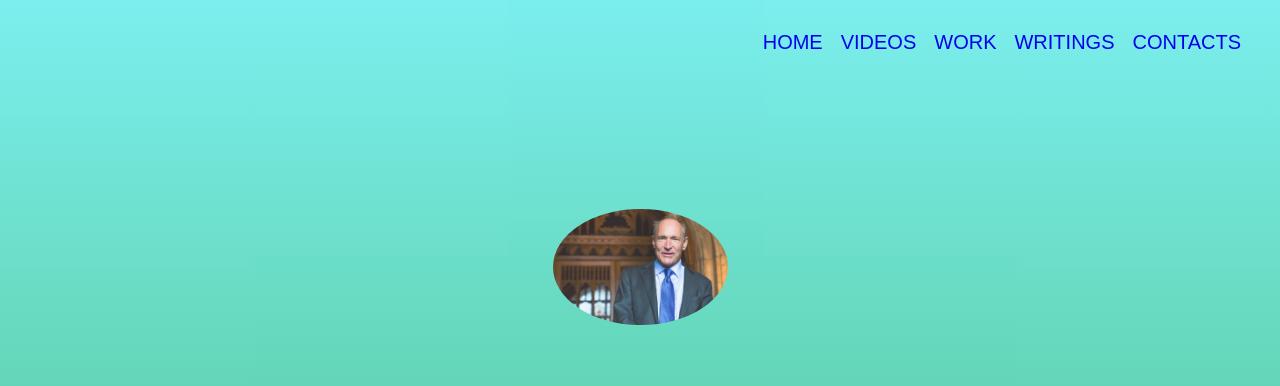
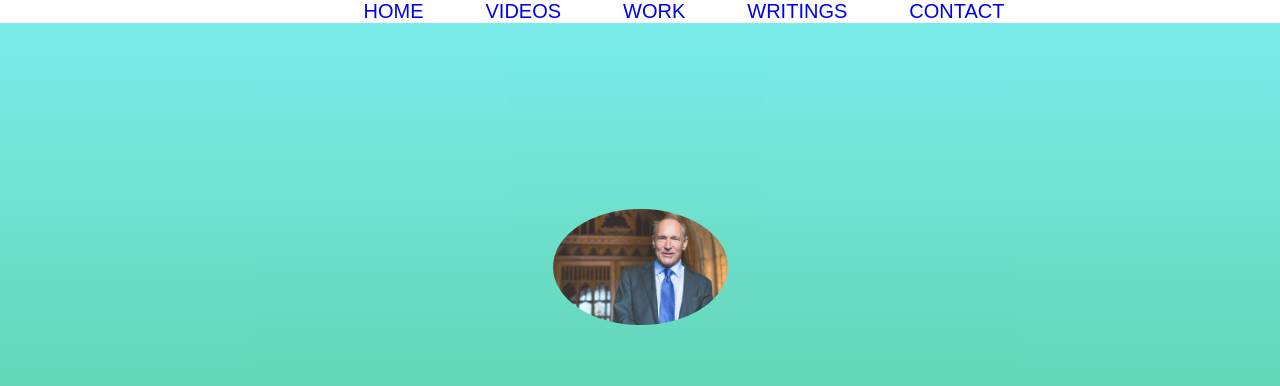
Before and after one commit to Y-teach-blip/Class_57, a plain HTML site: page index.html in a window 1280 px wide. Shown: the top 386 px of the page. Drawn offline with Linux system fonts and the light colour scheme.

Commit message:
Add files via upload

```diff
--- a/index.html
+++ b/index.html
@@ -8,13 +8,15 @@
 </head>
 
 <body>
-    <ul class="menu">
-        <li class="links"><a href="#welcome">HOME</a></li>
-        <li class="links"><a href="#video">VIDEOS</a></li>
-        <li class="links"><a href="#work">WORK</a></li>
-        <li class="links"><a href="#writing">WRITINGS</a></li>
-        <li class="links"><a href="#contact">CONTACTS</a></li>
-    </ul>
+    <center>
+        <ul class="menu">
+            <li class="links"><a href="#welcome">HOME</a></li>
+            <li class="links"><a href="#videos">VIDEOS</a></li>
+            <li class="links"><a href="#work">WORK</a></li>
+            <li class="links"><a href="#writings">WRITINGS</a></li>
+            <li class="links"><a href="#contact">CONTACT</a></li>
+        </ul>
+    </center>
     <section id="Welcome" class="parallax-container">
         <div class="parallax-inner">
             <img src="Sir_Tim_Berners-Lee.jpg" class="profile">
@@ -23,8 +25,6 @@
             <h3> I'm the founder of www- World Wide Web </h3>
         </div>
     </section>
-
-
     <section id="bio">
         <h1> Hi! </h1>
         <div class="line">
@@ -34,7 +34,7 @@
             In 1995 Microsoft produced the first version of Internet Explorer and this commercial browser created enormous growth in websites and web users. The Web was first used for e-commerce in 1997.</p>
 
     </section>
-    <section id="video">
+    <section id="videos">
         <h1> Videos </h1>
         <div class="line">
         </div>
@@ -52,7 +52,7 @@
         <iframe width="640" height="360" src="https://en.wikipedia.org/wiki/Tim_Berners-Lee#Career_and_research" frameborder="0">
         </iframe>
     </section>
-    <section id="writing">
+    <section id="writings">
         <h1> Writings </h1>
         <div class="line">
         </div>
@@ -62,6 +62,32 @@
         <br>
         <a class="article" href="https://webfoundation.org/about/sir-tim-berners-lee/" target="_blank">Web Inventor and Founding Director of the World Wide Web Foundation.</a>
     </section>
+    <section id="contact">
+        <h1> Contacts </h1>
+        <div class="line"></div>
+        <br>
+        <iframe src="https://www.google.com/maps/embed?pb=!1m18!1m12!1m3!1d224568.30237037074!2d76.84966368013714!3d28.422885864053818!2m3!1f0!2f0!3f0!3m2!1i1024!2i768!4f13.1!3m3!1m2!1s0x390d19d582e38859%3A0x2cf5fe8e5c64b1e!2sGurugram%2C%20Haryana!5e0!3m2!1sen!2sin!4v1604925967092!5m2!1sen!2sin" width="600" height="450" frameborder="0" style="border:0;" allowfullscreen="" aria-hidden="false" tabindex="0"></iframe>
+        <div class="contact_1">
+            <a href="mailto:someone@example.com?Subject=Hello">
+                <i class="fa fa-envelope"></i>&nbsp;&nbsp;<h3>mygmailid@gmail.com</h3>
+            </a>
+            <br>
+            <br>
+            <a href="#"> <i class="fa fa-instagram"></i>&nbsp;&nbsp;<h3>myinstagramid</h3> </a>
+            <br>
+            <br>
+        <a href="#"> <i class="fa fa-twitter"></i>&nbsp;&nbsp;<h3>mytwitterid</h3> </a>
+            <br>
+            <br>
+        <a href="#"> <i class="fa fa-facebook"></i>&nbsp;&nbsp;<h3>myfacebookid</h3> </a>
+            <br>
+            <br>
+        <a href="#"> <i class="fa fa-pinterest"></i>&nbsp;&nbsp;<h3>mypinterestid</h3> </a>
+            <br>
+            <br>
+        </div>
+    </section>
+
 </body>
 
 </html>
--- a/style.css
+++ b/style.css
@@ -76,27 +76,25 @@ p {
 }
 
 .menu {
-    list-style: none;
     position: fixed;
-    top: 10px;
-    right: 30px;
-    cursor: pointer;
+    background: white;
+    width: 100%;
+    margin-top: 0px;
+    top: 0px;
     z-index: 10;
 }
 
 .links {
-    float: left;
-    color: fuchsia;
-    padding-top: 5px;
-    padding-left: 9px;
-    padding-right: 9px;
-    padding-bottom: 5px;
+    display: inline;
+    padding-left: 33px;
+    padding-right: 25px;
     font-family: fantasy;
     font-size: 20px
 }
 
 .links:hover {
-    background-color: aqua;
+    font-size: 25px;
+    text-decoration: underline;
 }
 
 html {
@@ -110,3 +108,20 @@ a {
 .article:hover {
     color: fuchsia;
 }
+
+#contact {
+    background: firebrick;
+}
+
+#contact iframe {
+    width: 100%;
+}
+
+.contact_1 h3 {
+    display: inline;
+}
+
+.contact_1 a {
+    color: white;
+    text-shadow: none;
+}
```
